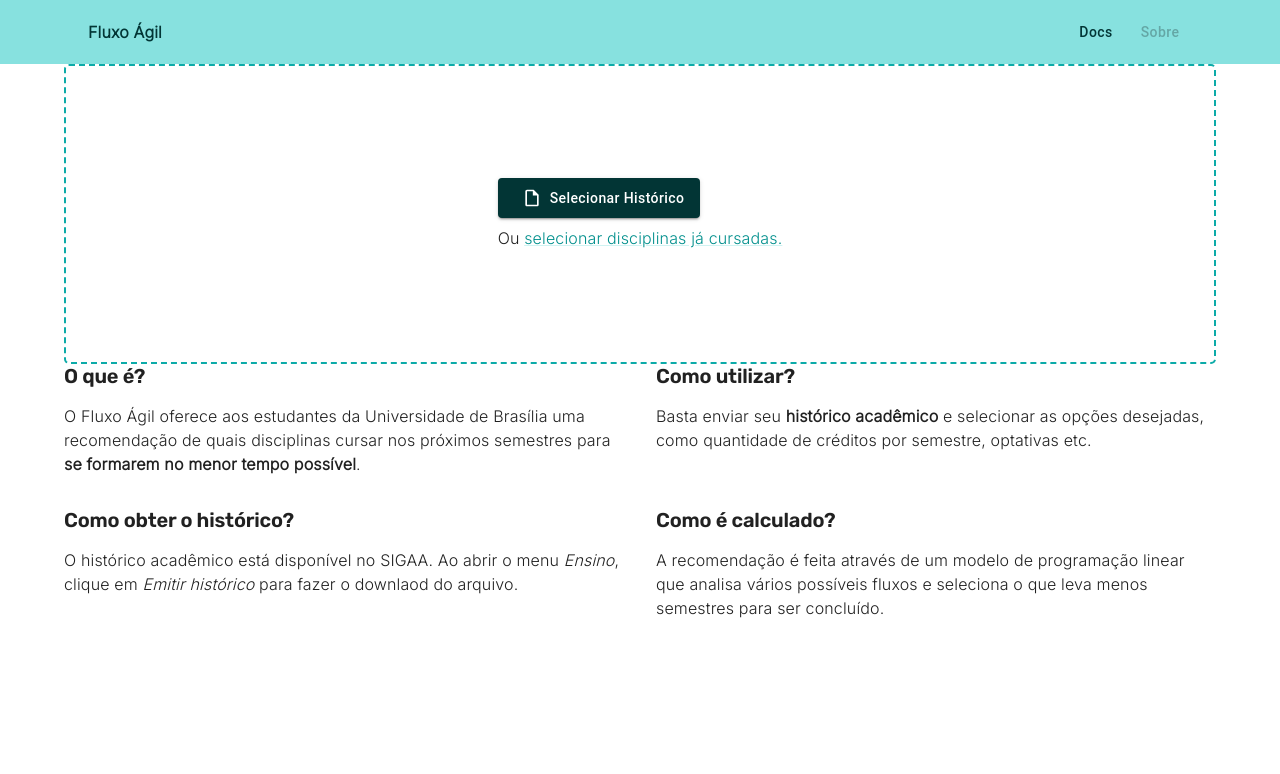
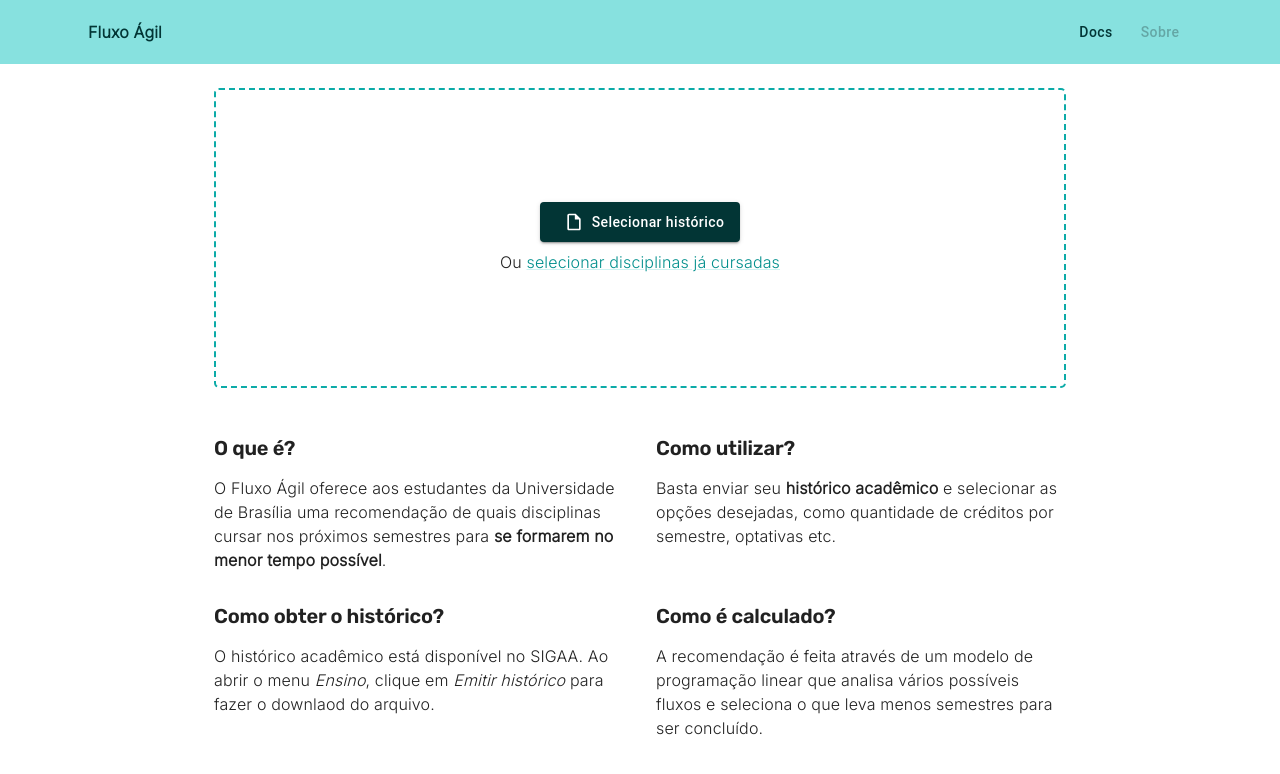
Before and after one commit to UnBArqDsw2022-1/2022.1_G4_FluxoAgil-client, a React (Vite) app: page / in a window 1280 px wide. Shown: the top 774 px of the page. Built offline with nearby package versions, Linux system fonts and the light colour scheme.

Commit message:
fix: corrige margens

```diff
--- a/src/App.tsx
+++ b/src/App.tsx
@@ -9,14 +9,18 @@ function App() {
     <Box height="100vh">
       <Header />
 
-      <Container>
+      <Container maxWidth="md">
+        <Box py={3}>
           <UploadComponent
             onFileSelected={() => {
               return ''
             }}
           />
+        </Box>
 
+        <Box py={3}>
           <Guide />
+        </Box>
       </Container>
     </Box>
   )
--- a/src/components/ButtonComponent/index.tsx
+++ b/src/components/ButtonComponent/index.tsx
@@ -1,14 +1,6 @@
 /* eslint-disable react/require-default-props */
-import {
-  Button,
-  Container,
-  CssBaseline,
-  Grid,
-  ThemeProvider,
-} from '@mui/material'
-import React from 'react'
+import { Button } from '@mui/material'
 import InsertDriveFileOutlinedIcon from '@mui/icons-material/InsertDriveFileOutlined'
-import theme from '../../utilities/theme'
 
 interface Props {
   isUpload: boolean
@@ -28,10 +20,6 @@ const defaultProps: Props = {
 
 export default function ButtonComponent(props: Props = defaultProps) {
   return (
-    <ThemeProvider theme={theme}>
-      <CssBaseline />
-      <Grid container>
-        <Grid item xs={12}>
     <Button
       variant={props.variant}
       onClick={props.onClick}
@@ -41,17 +29,11 @@ export default function ButtonComponent(props: Props = defaultProps) {
       }}
     >
       {props.isUpload ? (
-              <InsertDriveFileOutlinedIcon
-                fontSize="small"
-                sx={{ marginX: 1 }}
-              />
+        <InsertDriveFileOutlinedIcon fontSize="small" sx={{ marginX: 1 }} />
       ) : (
         ''
       )}
       {props.label}
     </Button>
-        </Grid>
-      </Grid>
-    </ThemeProvider>
   )
 }
--- a/src/components/UploadComponent/index.tsx
+++ b/src/components/UploadComponent/index.tsx
@@ -1,16 +1,7 @@
-import {
-  Grid,
-  Container,
-  ThemeProvider,
-  Typography,
-  Link,
-  Box,
-  CssBaseline,
-} from '@mui/material'
-import React, { createRef, useState, RefObject, useEffect } from 'react'
+import { Grid, Typography, Link, Box } from '@mui/material'
+import { createRef, useState, RefObject, useEffect } from 'react'
 import { FileCopy } from '@mui/icons-material'
 import ButtonComponent from '../ButtonComponent'
-import theme from '../../utilities/theme'
 
 const acceptedTypes = ['.pdf', 'application/pdf']
 
@@ -171,17 +162,20 @@ export default function UploadComponent({
           <>
             {!fileHovering && (
               <Grid item xs={12}>
+                <Box width="100%" display="flex" justifyContent="center">
                   <ButtonComponent
                     isUpload
-                  label="Selecionar Histórico"
+                    label="Selecionar histórico"
                     onClick={handleDragAreaClick}
                     variant="contained"
                     color="secondary"
                   />
+                </Box>
+
                 <Typography variant="body1" marginTop={1}>
                   Ou{' '}
                   <Link href="selectCourses">
-                    selecionar disciplinas já cursadas.
+                    selecionar disciplinas já cursadas
                   </Link>
                 </Typography>
               </Grid>
@@ -191,7 +185,13 @@ export default function UploadComponent({
         )}
         {selectedFile && (
           <Grid container justifyContent="center">
-            <Grid item xs={12} marginBottom={2}>
+            <Grid
+              item
+              xs={12}
+              marginBottom={2}
+              display="flex"
+              justifyContent="center"
+            >
               <Typography>{JSON.stringify(selectedFile.name)}</Typography>
             </Grid>
             <Grid item xs={4}>
```
Lines whose indentation alone changed are shown as unchanged.
